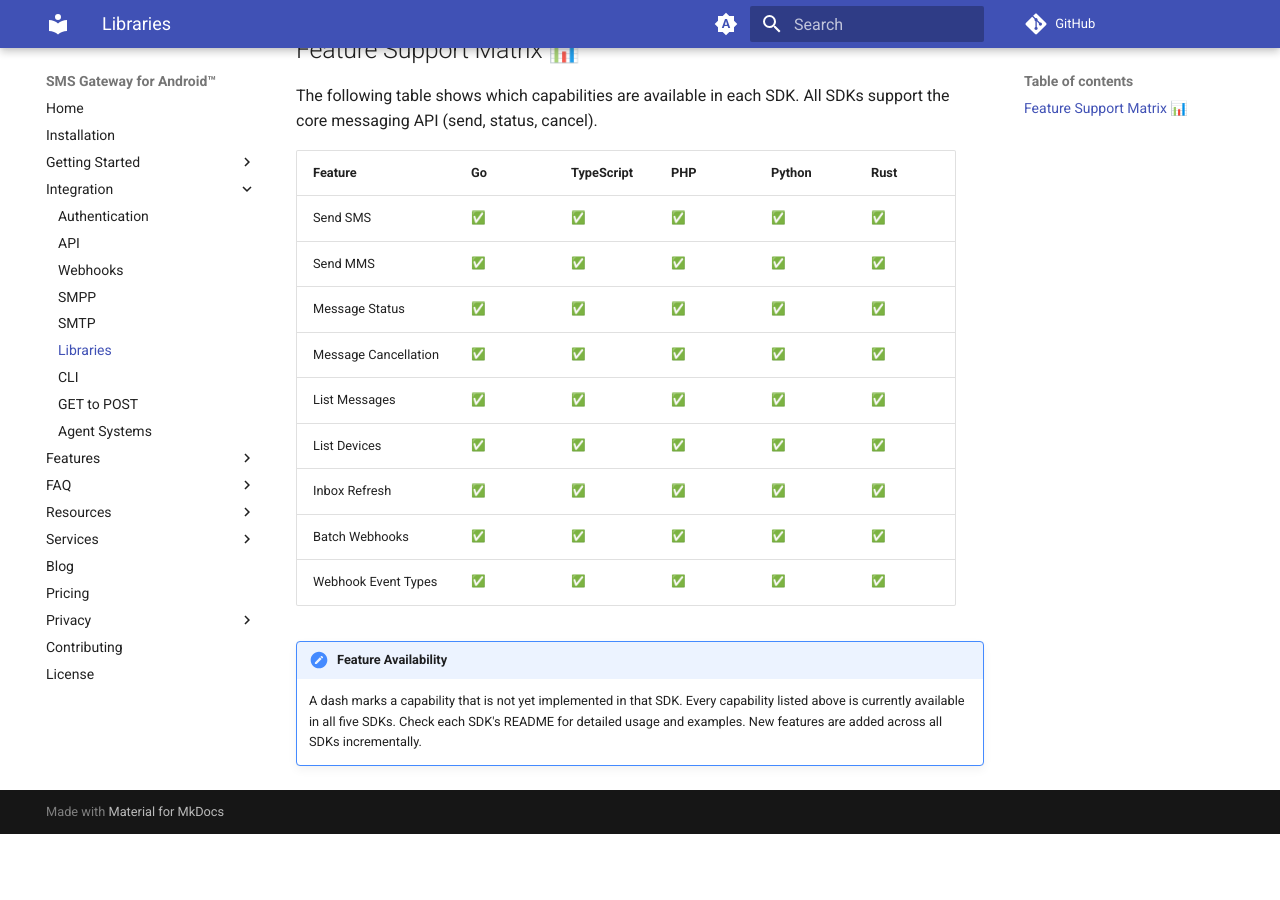
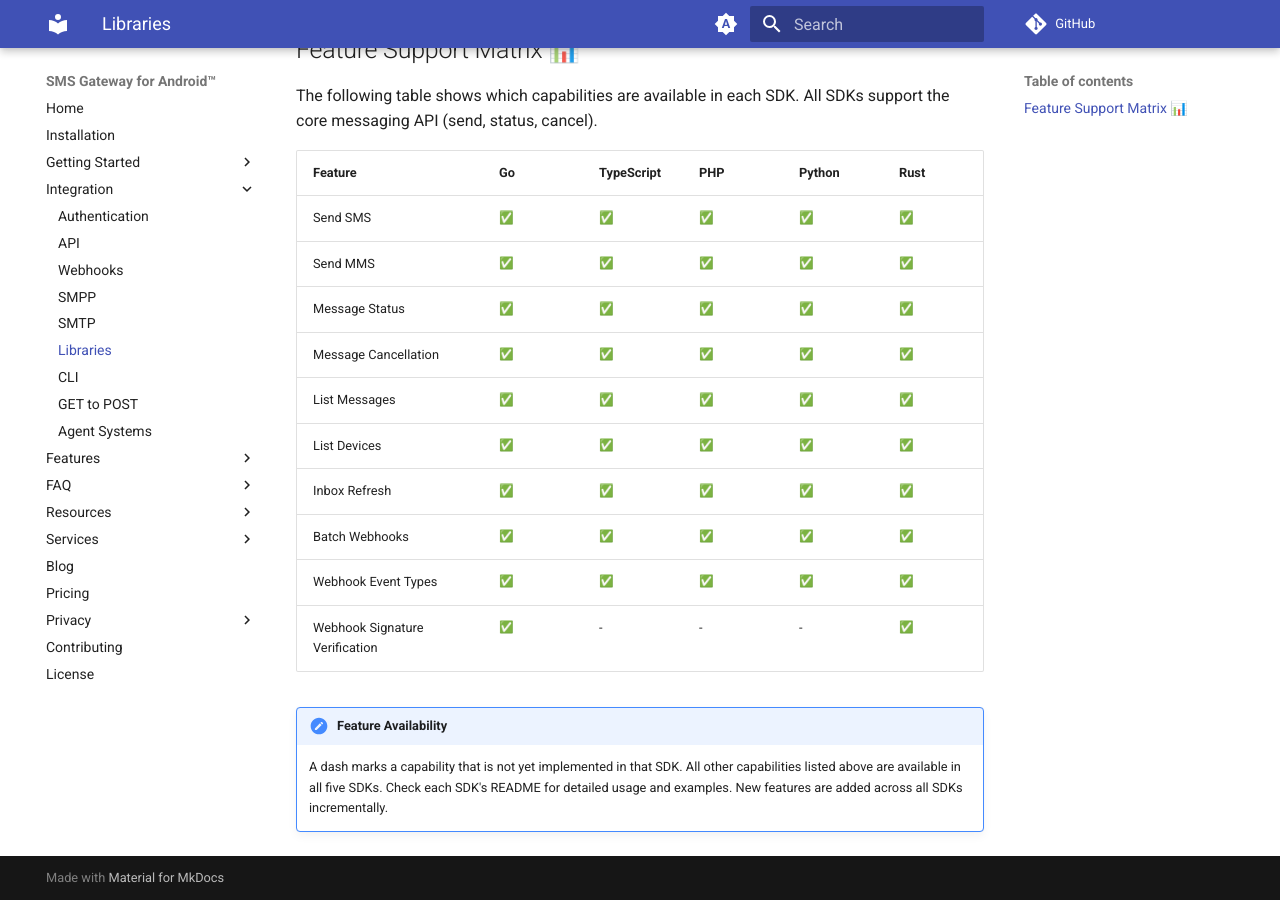
Before and after one commit to android-sms-gateway/docs-web, an MkDocs documentation site: the page built from docs/integration/client-libraries.md, in a window 1280 px wide and 900 px high, scrolled down 757 px. Built offline with MkDocs 1.6.1 and Material for MkDocs 9.7.7, drawn with Linux system fonts in a browser that asks for light colours; emoji names are drawn with the system emoji font; comment, search, counter and statistics services are not loaded; before the commit the page ends 1591 px from its top, so only the background shows below that.

```diff
--- a/docs/integration/client-libraries.md
+++ b/docs/integration/client-libraries.md
@@ -30,19 +30,20 @@ We offer client libraries in various programming languages to assist with integr
 
 The following table shows which capabilities are available in each SDK. All SDKs support the core messaging API (send, status, cancel).
 
-| Feature              | Go                 | TypeScript         | PHP                | Python             | Rust               |
-| -------------------- | ------------------ | ------------------ | ------------------ | ------------------ | ------------------ |
-| Send SMS             | :white_check_mark: | :white_check_mark: | :white_check_mark: | :white_check_mark: | :white_check_mark: |
-| Send MMS             | :white_check_mark: | :white_check_mark: | :white_check_mark: | :white_check_mark: | :white_check_mark: |
-| Message Status       | :white_check_mark: | :white_check_mark: | :white_check_mark: | :white_check_mark: | :white_check_mark: |
-| Message Cancellation | :white_check_mark: | :white_check_mark: | :white_check_mark: | :white_check_mark: | :white_check_mark: |
-| List Messages        | :white_check_mark: | :white_check_mark: | :white_check_mark: | :white_check_mark: | :white_check_mark: |
-| List Devices         | :white_check_mark: | :white_check_mark: | :white_check_mark: | :white_check_mark: | :white_check_mark: |
-| Inbox Refresh        | :white_check_mark: | :white_check_mark: | :white_check_mark: | :white_check_mark: | :white_check_mark: |
-| Batch Webhooks       | :white_check_mark: | :white_check_mark: | :white_check_mark: | :white_check_mark: | :white_check_mark: |
-| Webhook Event Types  | :white_check_mark: | :white_check_mark: | :white_check_mark: | :white_check_mark: | :white_check_mark: |
+| Feature                        | Go                 | TypeScript         | PHP                | Python             | Rust               |
+| ------------------------------ | ------------------ | ------------------ | ------------------ | ------------------ | ------------------ |
+| Send SMS                       | :white_check_mark: | :white_check_mark: | :white_check_mark: | :white_check_mark: | :white_check_mark: |
+| Send MMS                       | :white_check_mark: | :white_check_mark: | :white_check_mark: | :white_check_mark: | :white_check_mark: |
+| Message Status                 | :white_check_mark: | :white_check_mark: | :white_check_mark: | :white_check_mark: | :white_check_mark: |
+| Message Cancellation           | :white_check_mark: | :white_check_mark: | :white_check_mark: | :white_check_mark: | :white_check_mark: |
+| List Messages                  | :white_check_mark: | :white_check_mark: | :white_check_mark: | :white_check_mark: | :white_check_mark: |
+| List Devices                   | :white_check_mark: | :white_check_mark: | :white_check_mark: | :white_check_mark: | :white_check_mark: |
+| Inbox Refresh                  | :white_check_mark: | :white_check_mark: | :white_check_mark: | :white_check_mark: | :white_check_mark: |
+| Batch Webhooks                 | :white_check_mark: | :white_check_mark: | :white_check_mark: | :white_check_mark: | :white_check_mark: |
+| Webhook Event Types            | :white_check_mark: | :white_check_mark: | :white_check_mark: | :white_check_mark: | :white_check_mark: |
+| Webhook Signature Verification | :white_check_mark: | -                  | -                  | -                  | :white_check_mark: |
 
 !!! note "Feature Availability"
-    A dash marks a capability that is not yet implemented in that SDK. Every capability listed
-    above is currently available in all five SDKs. Check each SDK's README for detailed usage
+    A dash marks a capability that is not yet implemented in that SDK. All other capabilities
+    listed above are available in all five SDKs. Check each SDK's README for detailed usage
     and examples. New features are added across all SDKs incrementally.
```
Also changed, not shown: docs/blog/posts/2026-11-10-october-2026-update.md (added, +58 -0 lines), docs/features/multi-device.md (+7 -0 lines), docs/features/status-tracking.md (+8 -6 lines), docs/features/webhooks.md (+10 -1 lines), docs/services/email-to-sms.md (+4 -1 lines), docs/services/web-dashboard.md (+2 -2 lines), 1 other file.
